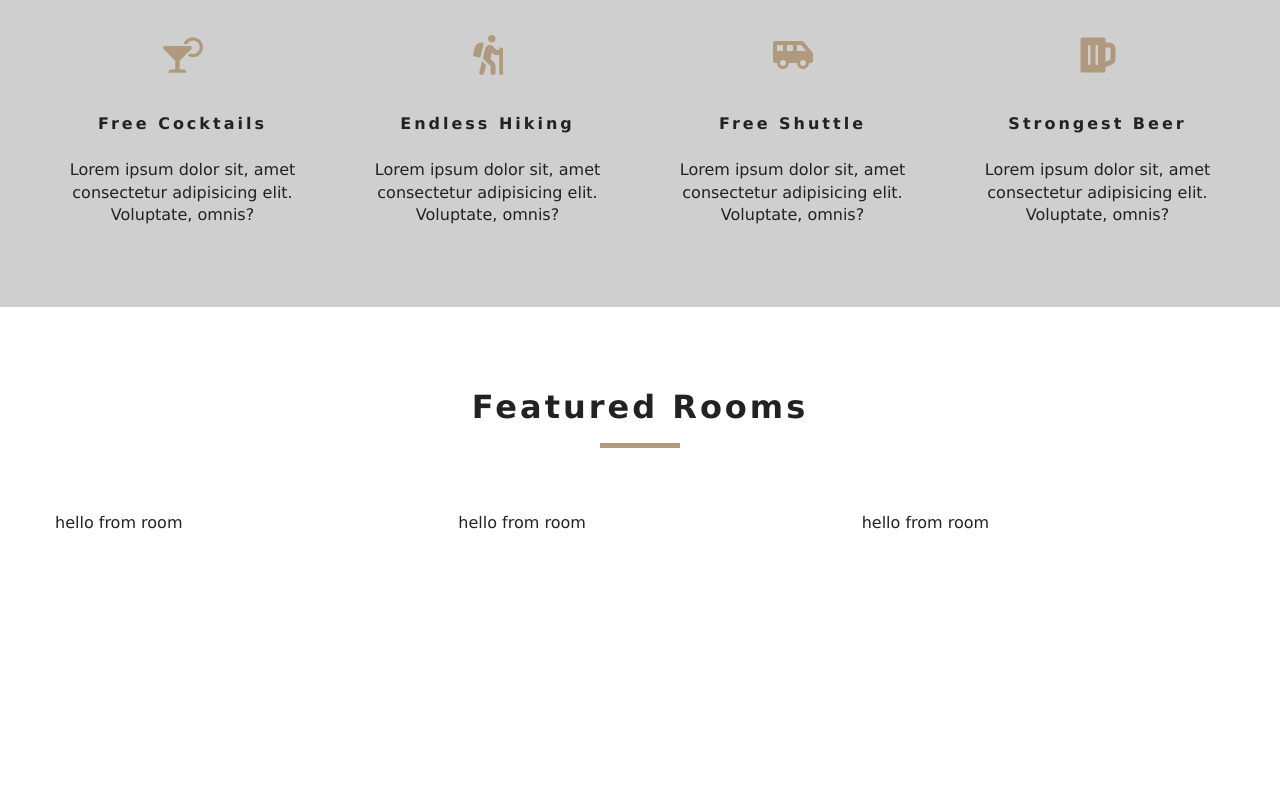
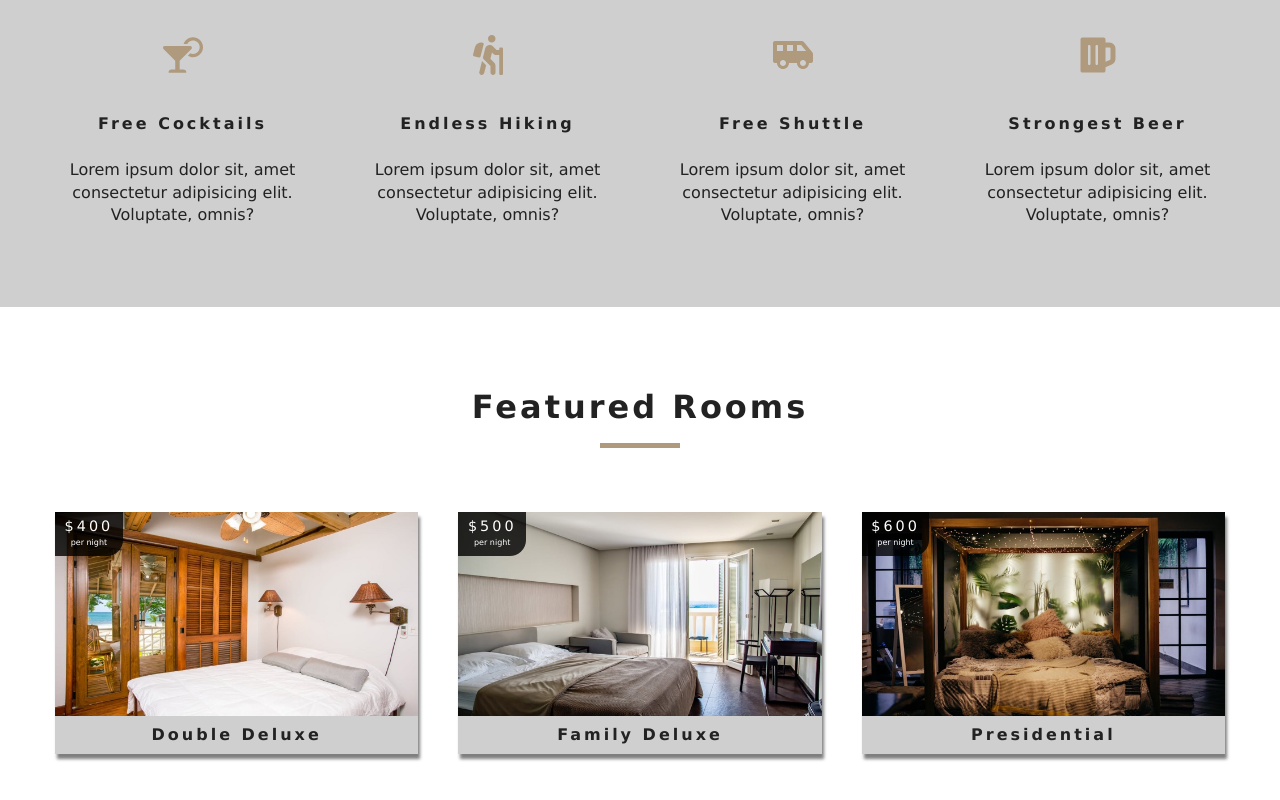
Before and after one commit to VitaliyNickishin/resort, a React (Create React App) app: page / in a window 1280 px wide. Shown: the part 972-1772 px from the top of the page. Before the commit the page ends 1586 px from the top, so only its background shows below. Built offline with nearby package versions, Linux system fonts and the light colour scheme.

Commit message:
section Featured Rooms is ready

```diff
--- a/src/components/Room.js
+++ b/src/components/Room.js
@@ -1,11 +1,35 @@
-import React, { Component } from 'react'
+import React from 'react'
+import {Link} from 'react-router-dom'
+import defaultImg from '../images/room-1.jpeg'
+import PropTypes from 'prop-types'
 
-export default class Room extends Component {
- render() {
-  return (
-   <div>
-    hello from room
+export default function Room({room}) {
+ //console.log(room)
+ const {name, slug, images, price} = room;
+
+ return (
+  <article className="room">
+   <div className="img-container">
+    <img src={images[0] || defaultImg} alt="single room"/>
+    <div className="price-top">
+     <h6>${price}</h6>
+     <p>per night</p>
+    </div>
+    <Link to={`/rooms/${slug}`}
+     className="btn-primary room-link">
+      Features
+    </Link>
    </div>
-  )
- }
+   <p className="room-info">{name}</p>
+  </article>
+ )
 }
+
+Room.propTypes = {
+ room: PropTypes.shape({
+  name:PropTypes.string.isRequired,
+  slug:PropTypes.string.isRequired,
+  images:PropTypes.arrayOf(PropTypes.string).isRequired,
+  price:PropTypes.number.isRequired
+ })
+};
```
Also changed, not shown: src/components/Loading.js (line endings or trailing spaces).
